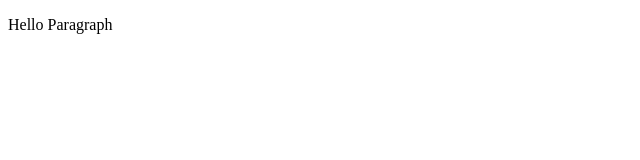
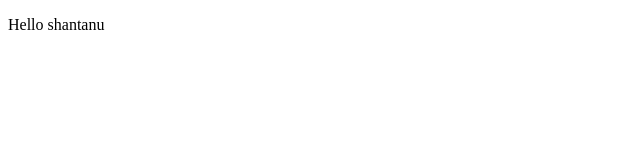
Before and after one commit to AYUSHCODES203/shantanu-demo, a plain HTML site: page index.html in a window 1280 px wide. Shown: the full height of the page, 0-640 px from the left. Drawn offline with Linux system fonts and the light colour scheme.

Commit message:
changed in html file

```diff
--- a/index.html
+++ b/index.html
@@ -6,7 +6,7 @@
     <title>Document</title>
 </head>
 <body>
-    <p>Hello Paragraph</p>
+    <p>Hello shantanu</p>
 
 </body>
 </html>
```
